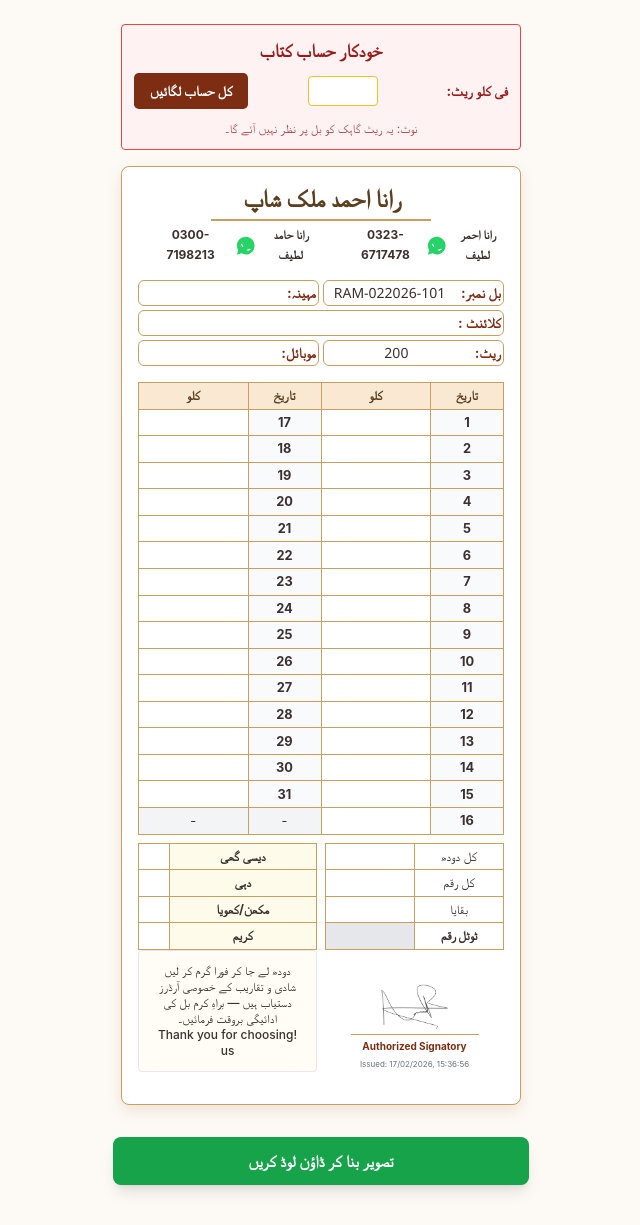
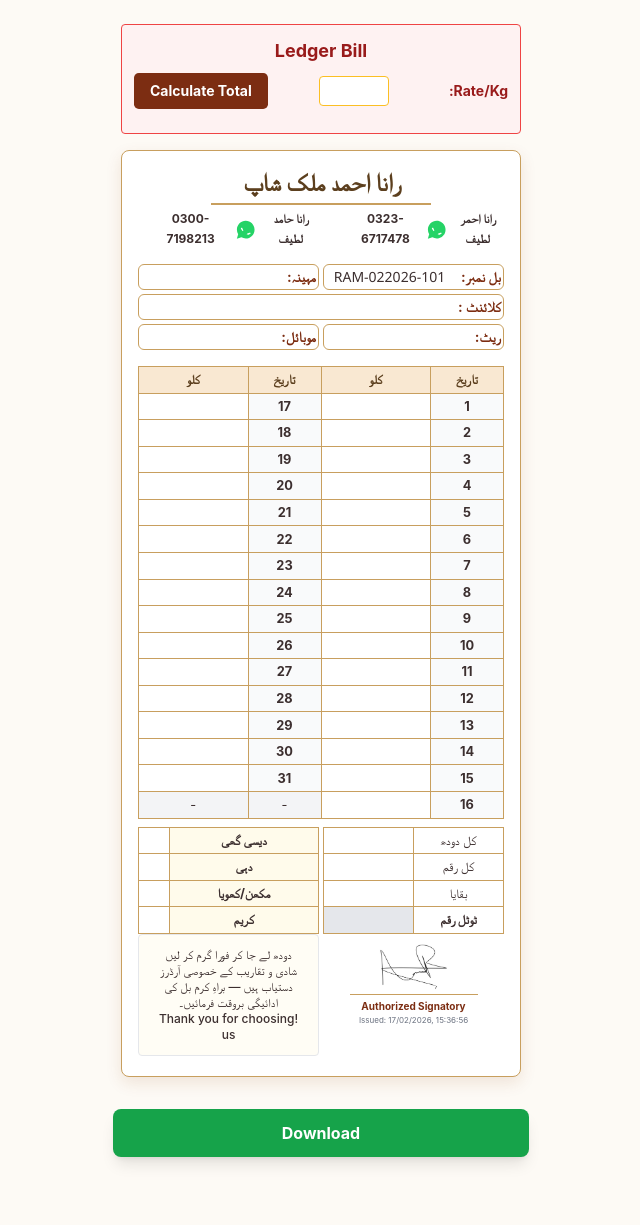
Before and after one commit to itsahmar-818/Milk-BILL, a plain HTML site: page index.html in a window 1280 px wide. Shown: the whole page, without its empty margins (319-959 px from the left). After the commit the page ends 1197 px from the top, so only its background shows below. Drawn offline with nearby package versions, Linux system fonts and the light colour scheme.

Commit message:
Update index.html
Signed-off-by: ranaahmadmilkshop <ahmarlatif719@gmail.com>

```diff
--- a/index.html
+++ b/index.html
@@ -120,16 +120,14 @@
 <body class="p-6">
 
     <div class="max-w-[400px] mx-auto mb-4 border border-red-500 p-3 rounded bg-red-50 text-red-800" id="calculationBox">
-        <h3 class="text-lg font-bold text-center mb-2">خودکار حساب کتاب</h3>
+        <h3 class="text-lg font-bold text-center mb-2">  Ledger Bill</h3>
         <div class="flex justify-between items-center text-sm mb-3">
-            <span class="font-bold ml-2">فی کلو ریٹ:</span>
+            <span class="font-bold ml-2">  Rate/Kg:</span>
             <span contenteditable="true" id="milkRate" class="border border-amber-400 bg-white px-3 py-1 min-w-[70px] text-right numeric-cell rounded"></span>
             <button id="calculateBtn" class="calculate-btn">
-                کل حساب لگائیں
-            </button>
+Calculate Total          </button>
         </div>
         <div class="text-xs text-center opacity-80">
-            نوٹ: یہ ریٹ گاہک کو بل پر نظر نہیں آئے گا۔
         </div>
     </div>
 
@@ -171,7 +169,7 @@
                 </div>
                 <div class="data-entry-box">
                     <span class="font-bold ml-2 text-important">ریٹ:</span>
-                    <span id="displayRate" class="flex-grow text-center numeric-cell ">200</span>
+                    <span id="displayRate" class="flex-grow text-center numeric-cell "></span>
                 </div>
                 <div class="data-entry-box">
                     <span class="font-bold ml-2 text-important">موبائل:</span>
@@ -212,22 +210,22 @@
                         <td id="grandTotalAmount" class="w-1/2 bg-gray-200 font-bold numeric-cell text-[#7c2d12]"></td>
                     </tr>
                 </table>
-                <div class="mt-8 text-center">
-                    <img src="sign.jpg" class="h-12 mx-auto mb-1 opacity-80">
+                <div class="mt-2 text-center">
+                    <img src="sign.jpg" class="h-12 mx-auto mb-1 opacity-100">
                     <div class="border-t border-[#c89f5e] w-32 mx-auto"></div>
                     <div class="text-[10px] mt-1 font-bold text-important">Authorized Signatory</div>
-                    <div id="issueDateTime" class="mt-1 text-[8px] text-gray-500"></div>
+                    <div id="issueDateTime" class="mt-0 text-[8px] text-gray-500"></div>
                 </div>
             </div>
 
-            <div class="w-2/4 mr-2 flex flex-col justify-end">
+            <div class="w-2/4 mr-1 flex flex-col justify-end">
                  <table class="extra-products-table">
                     <tr><td class="font-bold bg-amber-50">دیسی گھی</td><td contenteditable="true" class="numeric-cell bg-white extra-item"></td></tr>
                     <tr><td class="font-bold bg-amber-50">دہی</td><td contenteditable="true" class="numeric-cell bg-white extra-item"></td></tr>
                     <tr><td class="font-bold bg-amber-50">مکھن/کھویا</td><td contenteditable="true" class="numeric-cell bg-white extra-item"></td></tr>
                     <tr><td class="font-bold bg-amber-50">کریم</td><td contenteditable="true" class="numeric-cell bg-white extra-item"></td></tr>
                 </table>
-                <div class="text-xs p-3 border border- mr 2amber-300 rounded bg-amber-50/50 mb-4">
+                <div class="text-xs p-3 border border- mr 2amber-300 rounded bg-amber-50/50 mb-1">
                     <div class="text-center font-medium">
                         دودھ لے جا کر فورا گرم کر لیں
                         <br>
@@ -244,8 +242,7 @@
 
     <div class="max-w-md mx-auto p-4 text-center">
         <button id="exportBtn" class="export-button bg-green-600 hover:bg-green-700 text-white shadow-lg w-full">
-            تصویر بنا کر ڈاؤن لوڈ کریں
-        </button>
+Download         </button>
         <div id="statusMessage" class="mt-3 text-sm font-medium text-gray-700 hidden"></div>
     </div>
 
```
